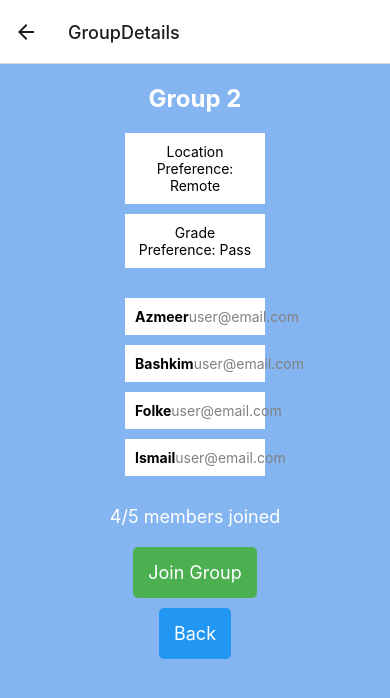
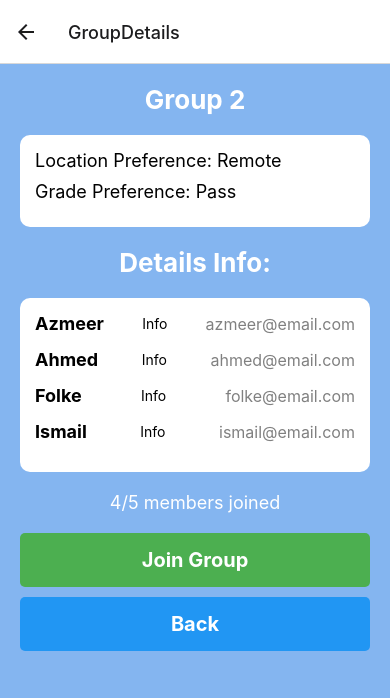
Before and after one commit to ahmedbashir10/GroupFinder, a React Native app in the folder native/: screen /GroupDetails in a window 390 px wide. Shown: the top 698 px of the page. Built offline with nearby package versions, Linux system fonts and the light colour scheme.

Commit message:
some changes with the group details page

```diff
--- a/native/view/GroupDetailsScreen.js
+++ b/native/view/GroupDetailsScreen.js
@@ -1,25 +1,62 @@
-import React from 'react';
-import { View, Text, StyleSheet, TouchableOpacity, ScrollView } from 'react-native';
+import React, { useState } from "react";
+import {
+  View,
+  Text,
+  TouchableOpacity,
+  ScrollView,
+  Modal,
+  Button,
+  StyleSheet,
+} from "react-native";
 
 const GroupDetailsScreen = ({ navigation }) => {
+  const [modalVisible, setModalVisible] = useState(false);
+  const [selectedMember, setSelectedMember] = useState(null);
+
   // Hardcoded group details for demonstration
   const groupDetails = {
     name: "Group 2",
+    details: "Details Info:",
     preferences: {
       location: "Remote",
-      grade: "Pass"
+      grade: "Pass",
     },
     members: [
-      { name: "Azmeer", email: "user@email.com", warning: true },
-      { name: "Bashkim", email: "user@email.com", warning: false },
-      { name: "Folke", email: "user@email.com", warning: true },
-      { name: "Ismail", email: "user@email.com", warning: false }
+      {
+        name: "Azmeer",
+        email: "azmeer@email.com",
+        preferences:
+          "I only speak English and want to make the project in Java.",
+      },
+      {
+        name: "Ahmed",
+        email: "ahmed@email.com",
+        preferences:
+          "I only speak Swedish and want to make the project in Python.",
+      },
+      {
+        name: "Folke",
+        email: "folke@email.com",
+        preferences:
+          "I only speak Swedish and want to make the project in Frontend.",
+      },
+      {
+        name: "Ismail",
+        email: "ismail@email.com",
+        preferences:
+          "I only speak Swedish and want to make the project in Backend.",
+      },
     ],
-    membersCount: "4/5"
+    membersCount: "4/5",
   };
 
   const handleJoinGroup = () => {
-    navigation.navigate('MyGroup');
+    navigation.navigate("MyGroup");
+  };
+
+  const showModal = (member) => {
+    setSelectedMember(member);
+    setModalVisible(true);
   };
 
   return (
@@ -27,106 +64,237 @@ const GroupDetailsScreen = ({ navigation }) => {
       <Text style={styles.title}>{groupDetails.name}</Text>
 
       <View style={styles.preferencesSection}>
-        <Text style={styles.preferenceItem}>Location Preference: {groupDetails.preferences.location}</Text>
-        <Text style={styles.preferenceItem}>Grade Preference: {groupDetails.preferences.grade}</Text>
+        <Text style={styles.preferenceItem}>
+          Location Preference: {groupDetails.preferences.location}
+        </Text>
+        <Text style={styles.preferenceItem}>
+          Grade Preference: {groupDetails.preferences.grade}
+        </Text>
+      </View>
+
+      <View>
+        <Text style={styles.title}>{groupDetails.details}</Text>
       </View>
 
       <View style={styles.membersSection}>
         {groupDetails.members.map((member, index) => (
           <View key={index} style={styles.memberItem}>
             <Text style={styles.memberName}>{member.name}</Text>
+            <TouchableOpacity
+              onPress={() => showModal(member)}
+              style={styles.infoButton}
+            >
+              <Text>Info</Text>
+            </TouchableOpacity>
             <Text style={styles.memberEmail}>{member.email}</Text>
           </View>
         ))}
       </View>
 
-      <Text style={styles.membersCount}>{groupDetails.membersCount} members joined</Text>
+      <Text style={styles.membersCount}>
+        {groupDetails.membersCount} members joined
+      </Text>
 
       <TouchableOpacity style={styles.joinButton} onPress={handleJoinGroup}>
         <Text style={styles.joinButtonText}>Join Group</Text>
       </TouchableOpacity>
 
-      <TouchableOpacity style={styles.backButton} onPress={() => navigation.goBack()}>
+      <TouchableOpacity
+        style={styles.backButton}
+        onPress={() => navigation.goBack()}
+      >
         <Text style={styles.backButtonText}>Back</Text>
       </TouchableOpacity>
+
+      <Modal
+        animationType="slide"
+        transparent={true}
+        visible={modalVisible}
+        onRequestClose={() => setModalVisible(false)}
+      >
+        <View style={styles.centeredView}>
+          <View style={styles.modalView}>
+            <Text style={styles.modalText}>{selectedMember?.preferences}</Text>
+            <Button title="OK" onPress={() => setModalVisible(false)} />
+          </View>
+        </View>
+      </Modal>
     </ScrollView>
   );
 };
 
+// const styles = StyleSheet.create({
+//   container: {
+//     flex: 1,
+//     backgroundColor: "#84b5f0",
+//     padding: 20,
+//   },
+//   title: {
+//     fontSize: 24,
+//     fontWeight: "bold",
+//     color: "white",
+//     marginBottom: 20,
+//     alignSelf: "center",
+//   },
+//   preferencesSection: {
+//     marginBottom: 20,
+//   },
+//   preferenceItem: {
+//     backgroundColor: "white",
+//     padding: 10,
+//     marginBottom: 10,
+//     textAlign: "center",
+//     alignSelf: "center", // Center the members section
+//     width: "40%",
+//   },
+//   membersSection: {
+//     marginBottom: 20,
+//     alignSelf: "center", // Center the members section
+//     width: "40%",
+//   },
+//   memberItem: {
+//     backgroundColor: "white",
+//     padding: 10,
+//     marginBottom: 10,
+//     flexDirection: "row", // Align the name and email side by side
+//     justifyContent: "space-between",
+//   },
+//   memberName: {
+//     fontWeight: "bold",
+//     flex: 1,
+//   },
+//   memberEmail: {
+//     color: "gray",
+//     flex: 1, // Allow the email to grow
+//     textAlign: "right",
+//   },
+//   membersCount: {
+//     fontSize: 18,
+//     color: "white",
+//     marginBottom: 20,
+//     alignSelf: "center",
+//   },
+//   joinButton: {
+//     backgroundColor: "#4caf50",
+//     padding: 15,
+//     borderRadius: 5,
+//     alignItems: "center",
+//     marginBottom: 10,
+//     alignSelf: "center",
+//   },
+//   joinButtonText: {
+//     color: "white",
+//     fontSize: 18,
+//   },
+//   backButton: {
+//     backgroundColor: "#2196f3",
+//     padding: 15,
+//     borderRadius: 5,
+//     alignItems: "center",
+//     alignSelf: "center",
+//   },
+//   backButtonText: {
+//     color: "white",
+//     fontSize: 18,
+//   },
+// });
+
 const styles = StyleSheet.create({
   container: {
     flex: 1,
-    backgroundColor: '#84b5f0',
+    backgroundColor: "#84b5f0", // The blue background color
     padding: 20,
   },
   title: {
-    fontSize: 24,
-    fontWeight: 'bold',
-    color: 'white',
+    fontSize: 26, // Increased font size for the title
+    fontWeight: "bold",
+    color: "white",
+    textAlign: "center",
     marginBottom: 20,
-    alignSelf: 'center',
   },
   preferencesSection: {
+    backgroundColor: "white", // White background for preference section
+    padding: 15,
+    borderRadius: 10, // Rounded corners for the boxes
     marginBottom: 20,
   },
   preferenceItem: {
-    backgroundColor: 'white',
-    padding: 10,
+    fontSize: 18, // Increased font size for readability
+    color: "black",
     marginBottom: 10,
-    textAlign: 'center',
-    alignSelf: 'center', // Center the members section
-    width: '40%',
-
   },
   membersSection: {
+    backgroundColor: "white", // White background for members section
+    padding: 15,
+    borderRadius: 10, // Rounded corners for the boxes
     marginBottom: 20,
-    alignSelf: 'center', // Center the members section
-    width: '40%',
   },
   memberItem: {
-    backgroundColor: 'white',
-    padding: 10,
-    marginBottom: 10,
-    flexDirection: 'row', // Align the name and email side by side
-    justifyContent: 'space-between',
+    flexDirection: "row",
+    justifyContent: "space-between",
+    alignItems: "center",
+    marginBottom: 15,
   },
   memberName: {
-    fontWeight: 'bold',
-    flex: 1,
+    fontSize: 18, // Increased font size for readability
+    fontWeight: "bold",
+    color: "black",
+  },
+  infoButton: {
+    // Assuming you have an info icon image or using a library like react-native-vector-icons
   },
   memberEmail: {
-    color: 'gray',
-    flex: 1, // Allow the email to grow
-    textAlign: 'right',
+    fontSize: 16, // Slightly smaller font size for the email
+    color: "gray",
   },
   membersCount: {
     fontSize: 18,
-    color: 'white',
+    color: "white",
+    textAlign: "center",
     marginBottom: 20,
-    alignSelf: 'center',
   },
   joinButton: {
-    backgroundColor: '#4caf50',
+    backgroundColor: "#4caf50", // Green background for the join button
     padding: 15,
     borderRadius: 5,
-    alignItems: 'center',
+    alignItems: "center",
     marginBottom: 10,
-    alignSelf: 'center',
   },
   joinButtonText: {
-    color: 'white',
-    fontSize: 18,
+    fontSize: 20, // Larger font size for button text
+    color: "white",
+    fontWeight: "bold",
   },
   backButton: {
-    backgroundColor: '#2196f3',
+    backgroundColor: "#2196f3", // Blue background for the back button
     padding: 15,
     borderRadius: 5,
-    alignItems: 'center',
-    alignSelf: 'center',
+    alignItems: "center",
   },
   backButtonText: {
-    color: 'white',
-    fontSize: 18,
+    fontSize: 20, // Larger font size for button text
+    color: "white",
+    fontWeight: "bold",
+  },
+  centeredView: {
+    flex: 1,
+    justifyContent: "center",
+    alignItems: "center",
+    backgroundColor: "rgba(0, 0, 0, 0.5)", // Semi-transparent background for the modal overlay
+  },
+  modalView: {
+    backgroundColor: "white",
+    borderRadius: 10,
+    padding: 15,
+    alignItems: "center",
+    shadowColor: "#000",
+    elevation: 5,
+    width: "80%", // Modal width
+  },
+  modalText: {
+    fontSize: 18, // Increased font size for readability
+    marginBottom: 15,
+    textAlign: "center",
   },
 });
 
```
